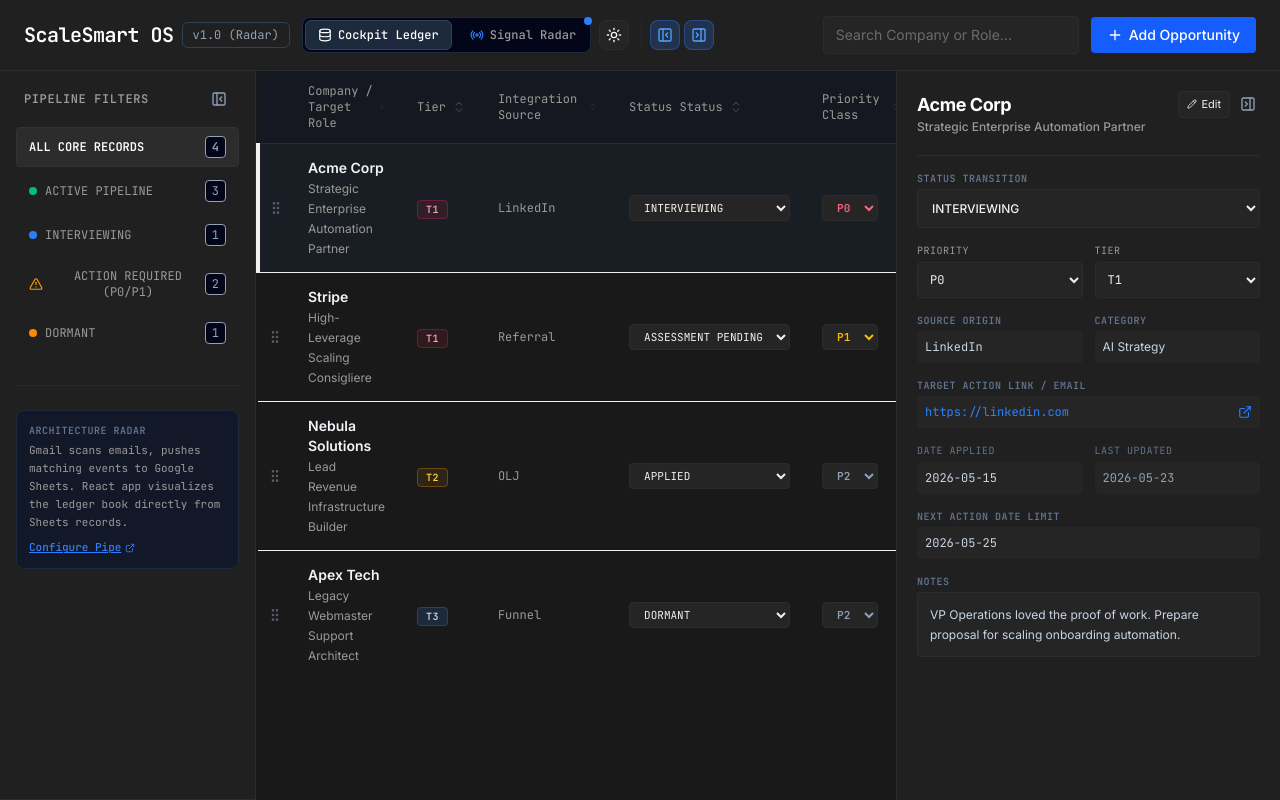
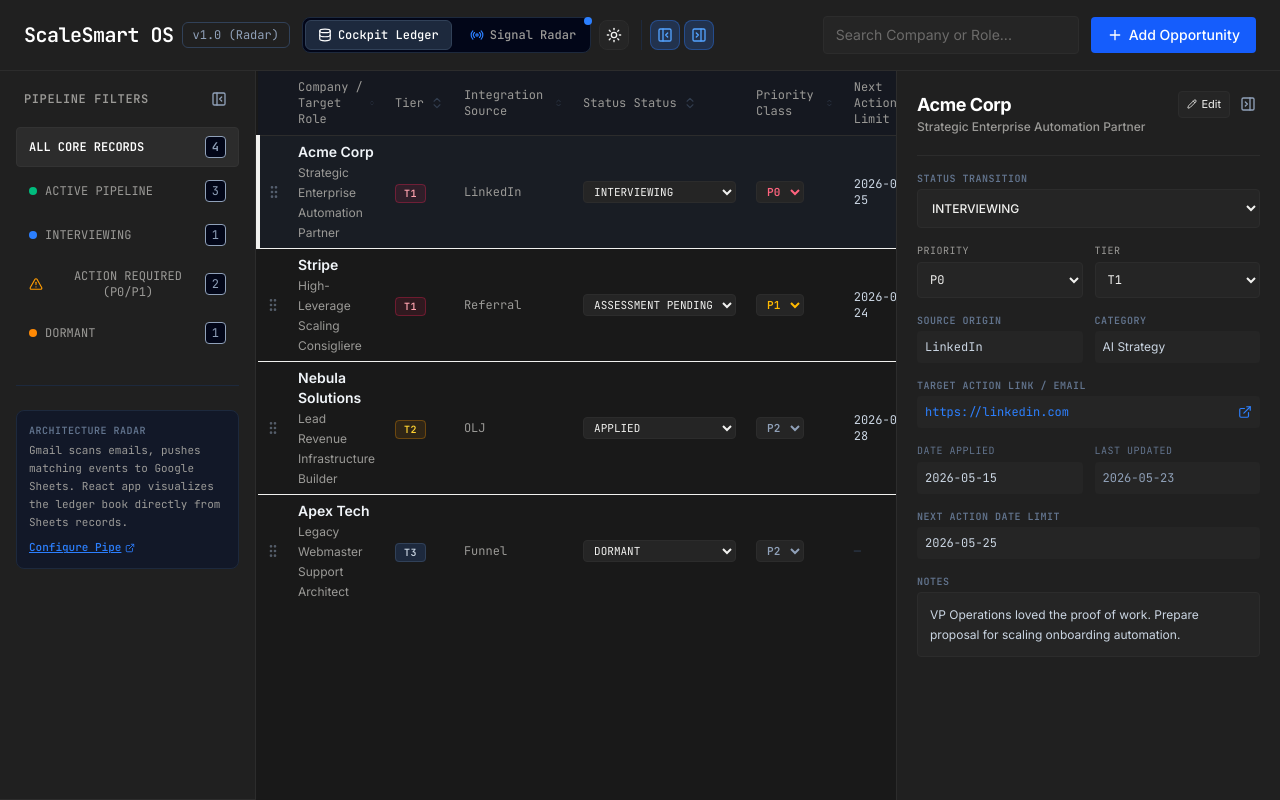
Before and after one commit to johnwesleyquintero/scalesmart-opportunity-os, a React (Vite) app: page / in a window 1280 px wide. Built offline with nearby package versions, Linux system fonts and the light colour scheme.

Commit message:
style: optimize table header padding and size
Reduce vertical and horizontal padding for table headers and the drag handle column to improve information density.

```diff
--- a/src/App.tsx
+++ b/src/App.tsx
@@ -1129,7 +1129,7 @@ function doPost(e) {
       <th className={`p-0 font-normal align-middle select-none border-b ${theme.border}`}>
         <button
           onClick={() => handleSort(field)}
-          className={`flex items-center gap-1.5 ${isDark ? "hover:bg-slate-900" : "hover:bg-[#eae9e6]/50"} text-left w-full py-3 px-4 font-mono text-xs transition focus:outline-none ${
+          className={`flex items-center gap-1.5 ${isDark ? "hover:bg-slate-900" : "hover:bg-[#eae9e6]/50"} text-left w-full py-2 px-2.5 font-mono text-xs transition focus:outline-none ${
             isActive
               ? `${theme.accentBlue} font-semibold ${isDark ? "bg-slate-900/45" : "bg-[#eae9e6]/30"}`
               : `${theme.textSecondary} hover:text-blue-500`
@@ -1402,7 +1402,7 @@ function doPost(e) {
               <table className="w-full text-left border-collapse text-sm" id="table">
                 <thead>
                   <tr className={`border-b ${theme.border} ${theme.textSecondary} font-mono text-xs select-none ${isDark ? "bg-slate-900/40" : "bg-[#f7f7f5]"}`}>
-                    <th className={`w-10 py-3 px-2 text-center border-b ${theme.border}`} title="Manual Drag Priority Order">
+                    <th className={`w-8 py-2 px-1.5 text-center border-b ${theme.border}`} title="Manual Drag Priority Order">
                       <span className="sr-only">Drag</span>
                     </th>
                     {renderSortHeader("Company / Target Role", "companyName")}
@@ -1411,7 +1411,7 @@ function doPost(e) {
                     {renderSortHeader("Status Status", "status")}
                     {renderSortHeader("Priority Class", "priority")}
                     {renderSortHeader("Next Action Limit", "nextActionDate")}
-                    <th className={`py-3 px-4 text-right font-mono text-xs font-normal border-b ${theme.border}`}>Ledger Actions</th>
+                    <th className={`py-2 px-2.5 text-right font-mono text-xs font-normal border-b ${theme.border}`}>Ledger Actions</th>
                   </tr>
                 </thead>
                 <tbody className={`divide-y ${isDark ? "divide-slate-850" : "divide-[#eae9e6]"}`}>
@@ -1443,16 +1443,16 @@ function doPost(e) {
                           isSelected ? `${theme.selectedRow} border-l-4 ${isDark ? "border-blue-450 bg-blue-500/5" : "border-blue-600 bg-blue-500/5"}` : ""
                         } ${isBeingDragged ? "opacity-30 bg-blue-500/10 cursor-grabbing" : ""}`}
                       >
-                        <td className="py-3.5 px-2 text-center text-slate-400 hover:text-blue-500 cursor-grab active:cursor-grabbing" title="Drag row to manually set priority order">
+                        <td className="py-1.5 px-1.5 text-center text-slate-400 hover:text-blue-500 cursor-grab active:cursor-grabbing" title="Drag row to manually set priority order">
                           <GripVertical className="w-4 h-4 mx-auto opacity-50 hover:opacity-100 transition-opacity" />
                         </td>
-                        <td className="py-3.5 px-4">
+                        <td className="py-1.5 px-2.5">
                           <div>
                             <span className={`font-semibold ${isDark ? "text-slate-100" : "text-[#37352f]"} block`}>{opp.companyName}</span>
                             <span className={`text-xs ${theme.textSecondary}`}>{opp.roleTitle}</span>
                           </div>
                         </td>
-                        <td className="py-3.5 px-4 font-mono">
+                        <td className="py-1.5 px-2.5 font-mono">
                           <span className={`text-[10px] uppercase tracking-wider font-bold px-2 py-0.5 rounded ${
                             opp.tier === "T1" ? "bg-rose-500/10 text-rose-300 border border-rose-500/30" :
                             opp.tier === "T2" ? "bg-amber-500/10 text-amber-300 border border-amber-500/30" :
@@ -1461,7 +1461,7 @@ function doPost(e) {
                             {opp.tier}
                           </span>
                         </td>
-                        <td className={`py-3.5 px-4 ${isDark ? "text-slate-300" : "text-[#37352f]"} font-mono text-xs`}>
+                        <td className={`py-1.5 px-2.5 ${isDark ? "text-slate-300" : "text-[#37352f]"} font-mono text-xs`}>
                           <span className={`flex items-center gap-1.5 ${
                             opp.source === "Gmail" ? (isDark ? "text-blue-400" : "text-blue-600") : theme.textSecondary
                           }`}>
@@ -1469,11 +1469,11 @@ function doPost(e) {
                             {opp.source}
                           </span>
                         </td>
-                        <td className="py-3.5 px-4" onClick={(e) => e.stopPropagation()}>
+                        <td className="py-1.5 px-2.5" onClick={(e) => e.stopPropagation()}>
                           <select
                             value={opp.status}
                             onChange={(e) => updateStatus(opp, e.target.value as OpportunityStatus)}
-                            className={`border text-[11px] rounded px-2.5 py-1 font-mono focus:outline-none focus:border-blue-500 cursor-pointer ${theme.bgInput}`}
+                            className={`border text-[11px] rounded px-1.5 py-0.5 font-mono focus:outline-none focus:border-blue-500 cursor-pointer ${theme.bgInput}`}
                           >
                             <option value="NEW" className={isDark ? "bg-[#202020] text-white" : "bg-white text-black"}>NEW</option>
                             <option value="APPLIED" className={isDark ? "bg-[#202020] text-white" : "bg-white text-black"}>APPLIED</option>
@@ -1485,11 +1485,11 @@ function doPost(e) {
                             <option value="ARCHIVED" className={isDark ? "bg-[#202020] text-white" : "bg-white text-black"}>ARCHIVED</option>
                           </select>
                         </td>
-                        <td className="py-3.5 px-4" onClick={(e) => e.stopPropagation()}>
+                        <td className="py-1.5 px-2.5" onClick={(e) => e.stopPropagation()}>
                           <select
                             value={opp.priority}
                             onChange={(e) => updatePriority(opp, e.target.value as Priority)}
-                            className={`border text-[11px] font-mono font-bold rounded px-2.5 py-1 focus:outline-none focus:border-blue-500 cursor-pointer ${theme.bgInput} ${
+                            className={`border text-[11px] font-mono font-bold rounded px-1.5 py-0.5 focus:outline-none focus:border-blue-500 cursor-pointer ${theme.bgInput} ${
                               opp.priority === "P0" ? "text-rose-400" :
                               opp.priority === "P1" ? "text-amber-400" : (isDark ? "text-slate-400" : "text-neutral-500")
                             }`}
@@ -1499,10 +1499,10 @@ function doPost(e) {
                             <option value="P2" className={isDark ? "bg-[#202020]" : "bg-white text-black"}>P2</option>
                           </select>
                         </td>
-                        <td className={`py-3.5 px-4 ${isDark ? "text-slate-300" : "text-[#37352f]"} font-mono text-xs`}>
+                        <td className={`py-1.5 px-2.5 ${isDark ? "text-slate-300" : "text-[#37352f]"} font-mono text-xs`}>
                           {opp.nextActionDate ? opp.nextActionDate : <span className={isDark ? "text-slate-700" : "text-neutral-300"}>—</span>}
                         </td>
-                        <td className="py-3.5 px-4 text-right" onClick={(e) => e.stopPropagation()}>
+                        <td className="py-1.5 px-2.5 text-right" onClick={(e) => e.stopPropagation()}>
                           <div className="flex items-center justify-end gap-2">
                             <button
                               onClick={() => openEditModal(opp)}
```
